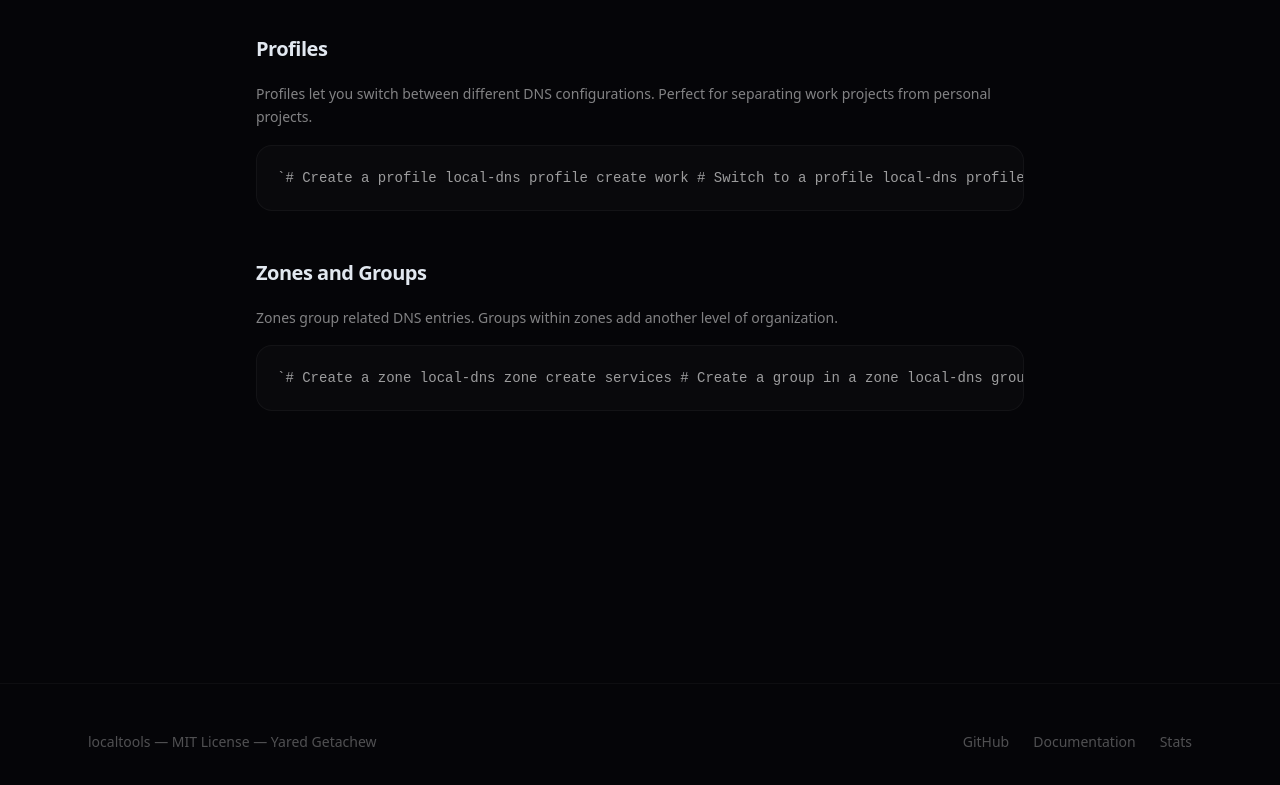
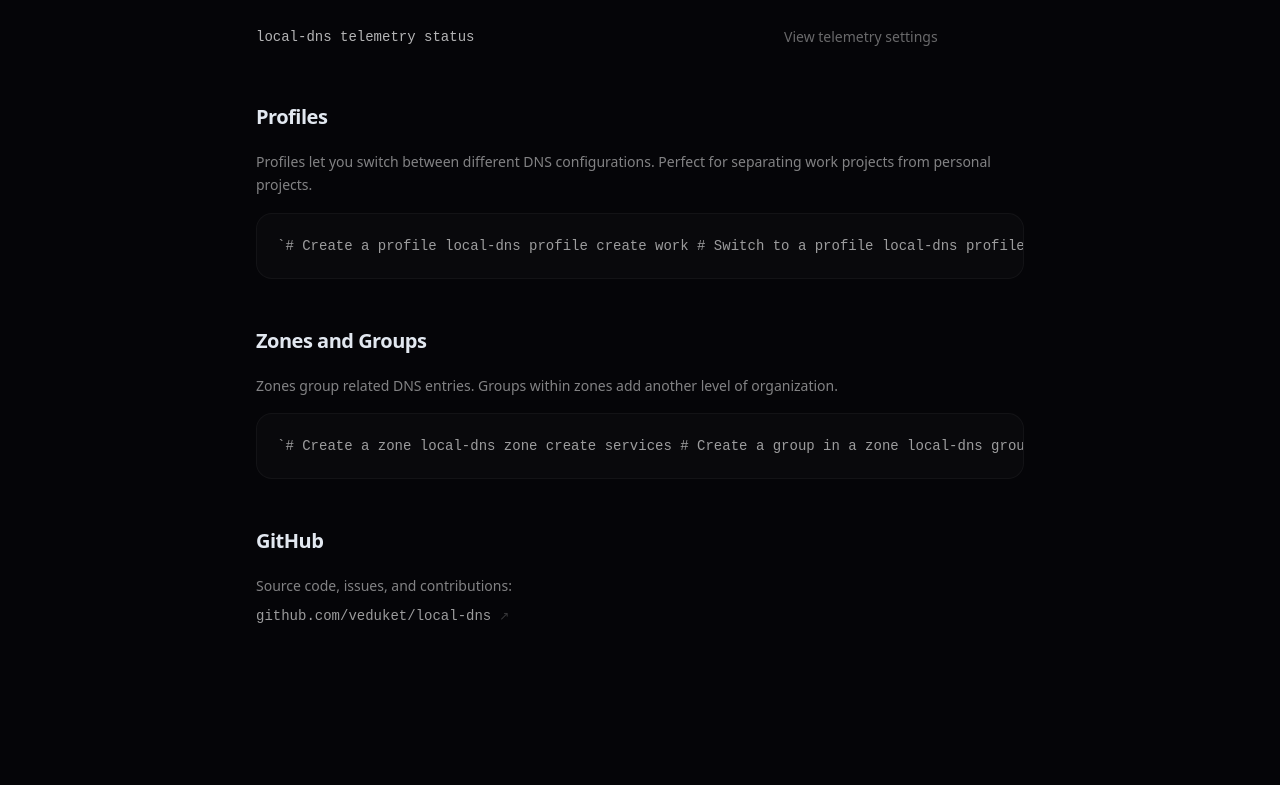
Before and after one commit to veduket/localtools_web, a Next.js app: page /docs/local-dns in a window 1280 px wide. Shown: the part 1541-2326 px from the top of the page. Built offline with nearby package versions, Linux system fonts and the light colour scheme.

Commit message:
update GitHub links to specific repos, add check command docs, add GitHub sections to docs pages

```diff
--- a/app/docs/local-dns/page.tsx
+++ b/app/docs/local-dns/page.tsx
@@ -48,6 +48,7 @@ cargo install local-dns`</CodeBlock>
             <CmdRow cmd="local-dns status" desc="Show system status" />
             <CmdRow cmd="local-dns apply" desc="Apply DNS configuration" />
             <CmdRow cmd="local-dns detect" desc="Detect system DNS configuration" />
+            <CmdRow cmd="local-dns check <domain>" desc="Check entry status (created date, loaded state)" />
             <CmdRow cmd="local-dns logs" desc="View dnsmasq logs" opts="--follow, --errors, --lines" />
             <CmdRow cmd="local-dns telemetry status" desc="View telemetry settings" />
           </div>
@@ -83,6 +84,21 @@ local-dns group create api --zone services
 
 # Add entry to group
 local-dns add myapp.test 127.0.0.1 --zone services --group api`</CodeBlock>
+        </Section>
+
+        <Section title="GitHub">
+          <p className="text-sm text-white/50 leading-relaxed">
+            Source code, issues, and contributions:
+          </p>
+          <a
+            href="https://github.com/veduket/local-dns"
+            target="_blank"
+            rel="noopener noreferrer"
+            className="inline-flex items-center gap-2 mt-2 text-sm text-white/60 hover:text-white/80 transition-colors"
+          >
+            <span className="font-mono">github.com/veduket/local-dns</span>
+            <span className="text-xs text-white/20">↗</span>
+          </a>
         </Section>
       </div>
     </div>
--- a/app/docs/local-ssl/page.tsx
+++ b/app/docs/local-ssl/page.tsx
@@ -41,6 +41,7 @@ export default function LocalSslDocsPage() {
             <CmdRow cmd="local-ssl show <domain>" desc="Show certificate details" />
             <CmdRow cmd="local-ssl trust" desc="Reinstall CA system trust" />
             <CmdRow cmd="local-ssl status" desc="Show CA and certificate status" />
+            <CmdRow cmd="local-ssl check <domain>" desc="Check local cert or remote server (host:port)" />
             <CmdRow cmd="local-ssl telemetry status" desc="View telemetry settings" />
           </div>
         </Section>
@@ -87,6 +88,21 @@ node server.js --key /etc/local-ssl/certs/myapp.test/key.pem \\
             <p>The tool uses <strong className="text-white/70">rcgen</strong> for certificate generation — a pure Rust implementation
             with no OpenSSL FFI dependency. Keys are stored as PEM files with 600 permissions.</p>
           </div>
+        </Section>
+
+        <Section title="GitHub">
+          <p className="text-sm text-white/50 leading-relaxed">
+            Source code, issues, and contributions:
+          </p>
+          <a
+            href="https://github.com/veduket/local-ssl"
+            target="_blank"
+            rel="noopener noreferrer"
+            className="inline-flex items-center gap-2 mt-2 text-sm text-white/60 hover:text-white/80 transition-colors"
+          >
+            <span className="font-mono">github.com/veduket/local-ssl</span>
+            <span className="text-xs text-white/20">↗</span>
+          </a>
         </Section>
       </div>
     </div>
--- a/app/layout.tsx
+++ b/app/layout.tsx
@@ -34,7 +34,7 @@ function Header() {
         <div className="w-px h-4 bg-white/[0.08]" />
         <a href="/docs" className="text-sm text-white/50 hover:text-white/80 transition-colors">Docs</a>
         <a href="/stats" className="text-sm text-white/50 hover:text-white/80 transition-colors">Stats</a>
-        <a href="https://github.com/veduket" target="_blank" rel="noopener noreferrer" className="text-sm text-white/50 hover:text-white/80 transition-colors">GitHub</a>
+        <a href="https://github.com/veduket/localtools_web" target="_blank" rel="noopener noreferrer" className="text-sm text-white/50 hover:text-white/80 transition-colors">GitHub</a>
       </nav>
     </header>
   )
@@ -46,7 +46,7 @@ function Footer() {
       <div className="max-w-6xl mx-auto px-6 py-12 flex flex-col md:flex-row items-center justify-between gap-4">
         <p className="text-sm text-white/30">localtools — MIT License — Yared Getachew</p>
         <div className="flex items-center gap-6">
-          <a href="https://github.com/veduket" target="_blank" rel="noopener noreferrer" className="text-sm text-white/30 hover:text-white/60 transition-colors">GitHub</a>
+          <a href="https://github.com/veduket/localtools_web" target="_blank" rel="noopener noreferrer" className="text-sm text-white/30 hover:text-white/60 transition-colors">GitHub</a>
           <a href="/docs" className="text-sm text-white/30 hover:text-white/60 transition-colors">Documentation</a>
           <a href="/stats" className="text-sm text-white/30 hover:text-white/60 transition-colors">Stats</a>
         </div>
--- a/app/page.tsx
+++ b/app/page.tsx
@@ -41,10 +41,10 @@ function HeroSection() {
                 <ArrowRightIcon />
               </span>
             </a>
-            <a href="https://github.com/veduket" target="_blank" rel="noopener noreferrer" className="inline-flex items-center gap-2 rounded-full px-6 py-3 border border-white/[0.08] text-sm text-white/60 hover:text-white/80 hover:border-white/[0.15] transition-all duration-500 ease-[cubic-bezier(0.32,0.72,0,1)]">
-              <GithubIcon />
-              View on GitHub
-            </a>
+            <a href="https://github.com/veduket/localtools_web" target="_blank" rel="noopener noreferrer" className="inline-flex items-center gap-2 rounded-full px-6 py-3 border border-white/[0.08] text-sm text-white/60 hover:text-white/80 hover:border-white/[0.15] transition-all duration-500 ease-[cubic-bezier(0.32,0.72,0,1)]">
+               <GithubIcon />
+               View on GitHub
+             </a>
           </div>
         </div>
 
@@ -233,7 +233,7 @@ function PricingSection() {
           Both tools are open-source under the MIT license. No paid tiers, no feature gates,
           no cloud subscriptions. Forever.
         </p>
-        <a href="https://github.com/veduket" target="_blank" rel="noopener noreferrer" className="group relative inline-flex items-center gap-2 rounded-full px-6 py-3 bg-white text-[#050508] font-medium text-sm transition-all duration-500 ease-[cubic-bezier(0.32,0.72,0,1)] hover:scale-[1.02] active:scale-[0.98]">
+        <a href="https://github.com/veduket/localtools_web" target="_blank" rel="noopener noreferrer" className="group relative inline-flex items-center gap-2 rounded-full px-6 py-3 bg-white text-[#050508] font-medium text-sm transition-all duration-500 ease-[cubic-bezier(0.32,0.72,0,1)] hover:scale-[1.02] active:scale-[0.98]">
           <GithubIcon />
           Star on GitHub
           <span className="inline-flex items-center justify-center w-6 h-6 rounded-full bg-black/10 transition-transform duration-500 ease-[cubic-bezier(0.32,0.72,0,1)] group-hover:translate-x-0.5 group-hover:-translate-y-0.5">
```
